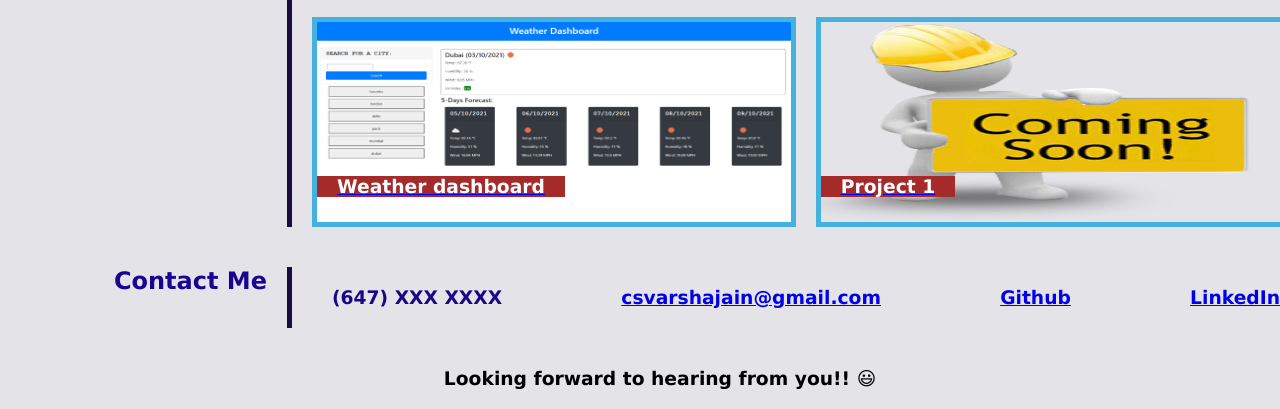
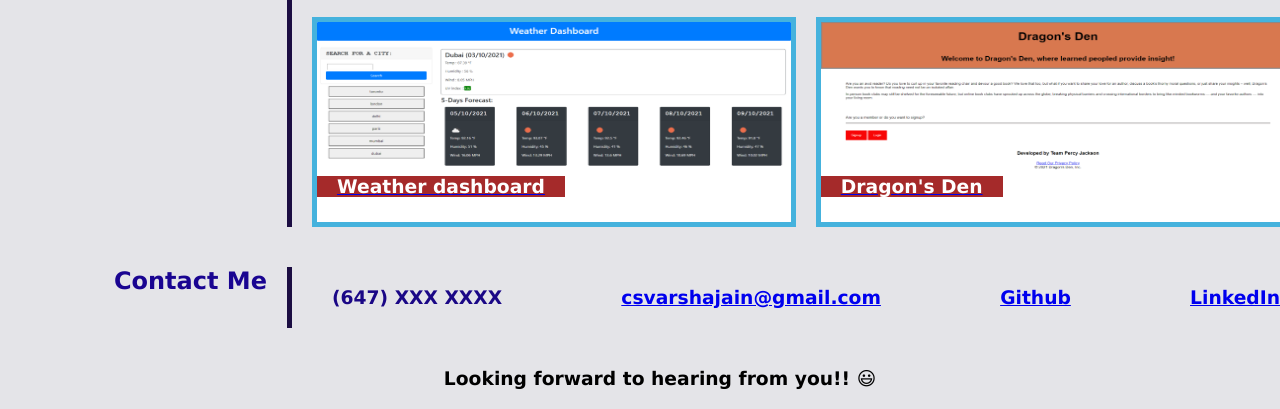
Before and after one commit to vjain83/portfolio, a plain HTML site: page index.html in a window 1280 px wide. Shown: the part 1387-1796 px from the top of the page. Drawn offline with Linux system fonts and the light colour scheme.

Commit message:
Added Dragon's den project

```diff
--- a/index.html
+++ b/index.html
@@ -98,11 +98,11 @@
           </a>
         </div>
 
-        <div id="project1" class="project">
-          <a href="https://vjain83.github.io/horiseon">
-            <img src="./assets/images/thirdProject.png" alt="A marketing agency web page" />
+        <div id="dragons-den" class="project">
+          <a href="https://blooming-brook-84162.herokuapp.com/">
+            <img src="./assets/images/DragonsDen.png" alt="Dragon's Den book review screenshot" />
             <div class="project-name">
-              <h3>Project 1</h3>
+              <h3>Dragon's Den</h3>
             </div>
           </a>
         </div>
```
Also changed, not shown: assets/images/DragonsDen.png (added).
